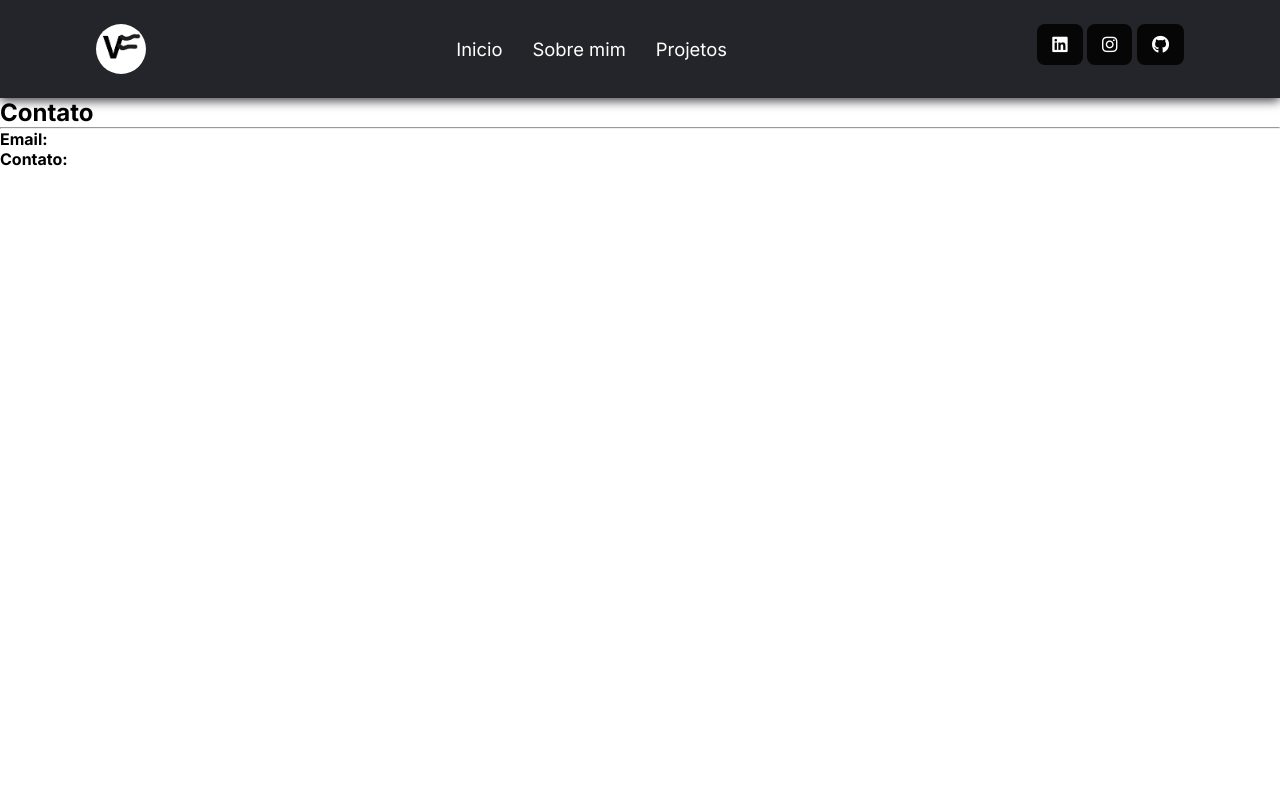
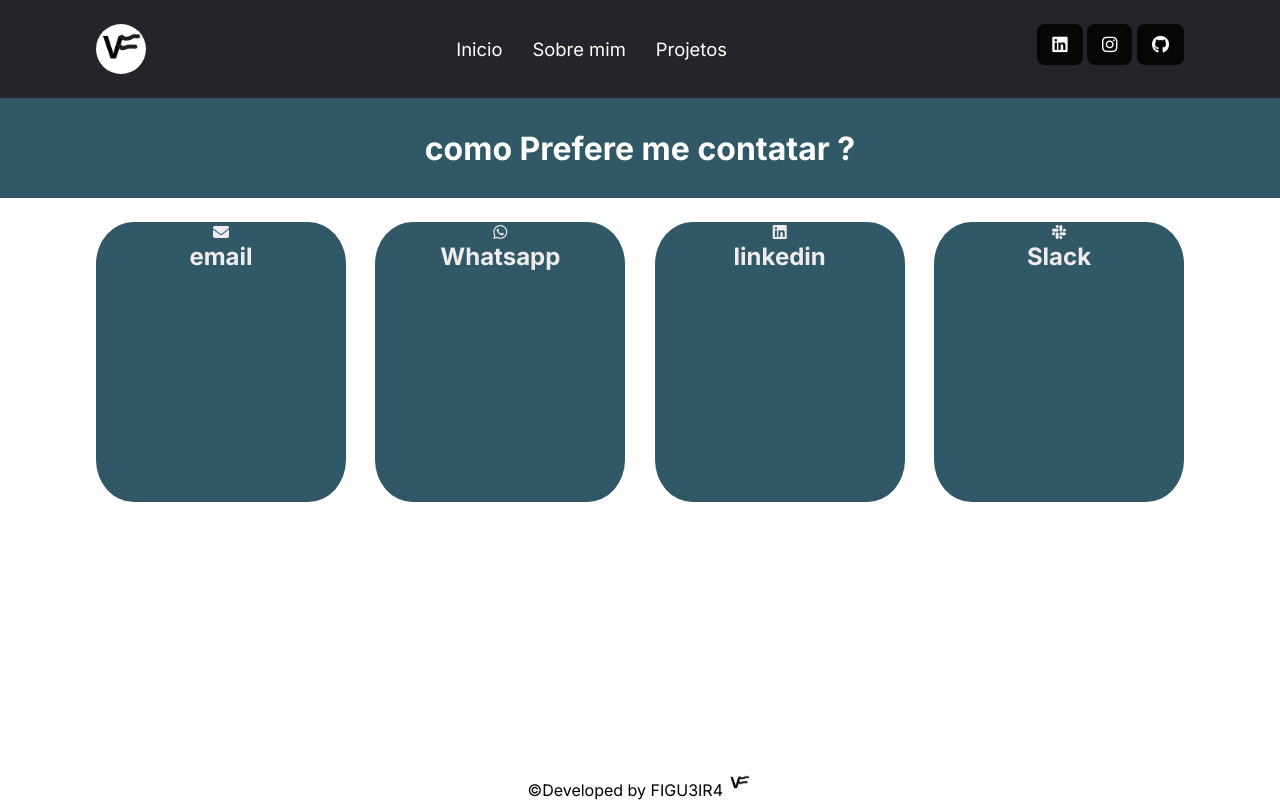
Before and after one commit to FIGU3IR4/pass, a plain HTML site: page contato.html in a window 1280 px wide. Drawn offline with Linux system fonts and the light colour scheme.

Commit message:
portifolio

```diff
--- a/contato.html
+++ b/contato.html
@@ -51,12 +51,33 @@
       </nav>
     </header>
     <main>
-      <section>
-        <h1>Contato</h1>
-        <hr>
-        <p><strong>Email:</strong></p>
-        <p><strong>Contato:</strong></p>
+      <div class="cab_contatos">
+        <h1>como Prefere me contatar ?</h1>
+      </div>
+      <section class="contatos">
+        <div class="email">
+          <i class="fa-solid fa-envelope"></i>
+          <h1>email</h1>
+        </div>
+        <div class="contato">
+          <i class="fa-brands fa-whatsapp"></i>
+          <h1>Whatsapp</h1>
+        </div>
+        <div class="linkedin">
+          <i class="fa-brands fa-linkedin"></i>
+          <h1>linkedin</h1>
+        </div>
+        <div class="slack">
+          <i class="fa-brands fa-slack"></i>
+          <h1>Slack</h1>
+        </div>
       </section>
     </main>
+    <footer class="rodape">
+      <p>
+        &copy;Developed by FIGU3IR4
+        <img src="logo portifolio.jpg" alt="" width="25px" />
+      </p>
+    </footer>
   </body>
 </html>
--- a/style.css
+++ b/style.css
@@ -75,19 +75,60 @@ header {
 .container {
   height: 100vh;
   width: 100%;
-  background: linear-gradient(85deg, #000000, rgb(63, 63, 63), #6f6f6f,rgb(63, 63, 63), #000000 );
+  background: linear-gradient(
+    85deg,
+    #000000,
+    rgb(63, 63, 63),
+    #6f6f6f,
+    rgb(63, 63, 63),
+    #000000
+  );
   background-size: 300% 300%;
   animation: color 6s ease-in-out infinite;
 }
 
-@keyframes color{
-  0%{
+@keyframes color {
+  0% {
     background-position: 0 50%;
   }
-  50%{
+  50% {
     background-position: 100% 50%;
   }
-  0%{
+  0% {
     background-position: 0 50%;
   }
 }
+
+.cab_contatos {
+  background-color: #305867;
+  height: 100px;
+  display: flex;
+  justify-content: center;
+  align-items: center;
+  color: white;
+}
+.rodape {
+  position: fixed;
+  bottom: 0;
+  width: 100%;
+  text-align: center;
+}
+
+.minhafoto img {
+  border-radius: 50%;
+}
+
+.contatos {
+  display: flex;
+  justify-content: space-between;
+  padding: 1.5rem 6rem;
+}
+
+.email, .contato, .linkedin, .slack{
+  background-color: #305867;
+  width: 250px;
+  height: 280px;
+  border-radius: 15%;
+  color: #f0ecec;
+  text-align: center;
+}
```
Also changed, not shown: index.html (+6 -0 lines), projetos.html (+9 -0 lines), sobremim.html (+9 -1 lines).
